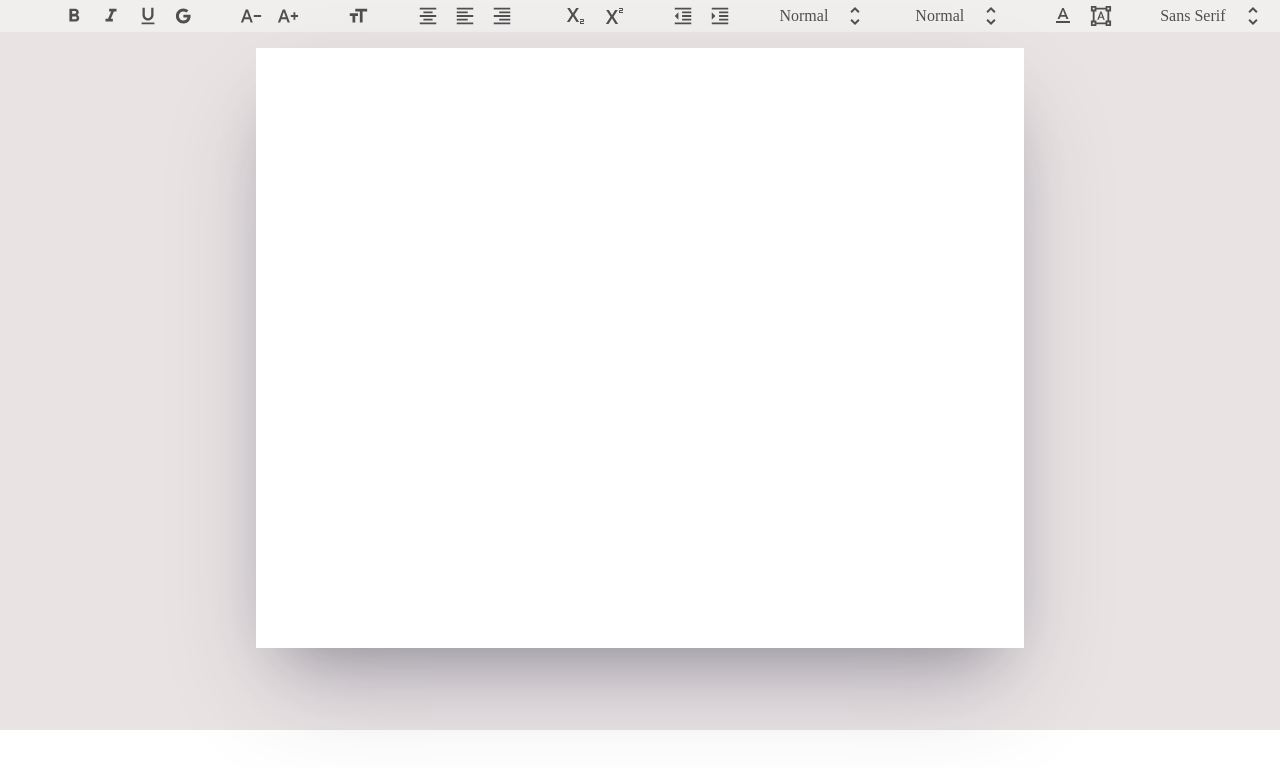
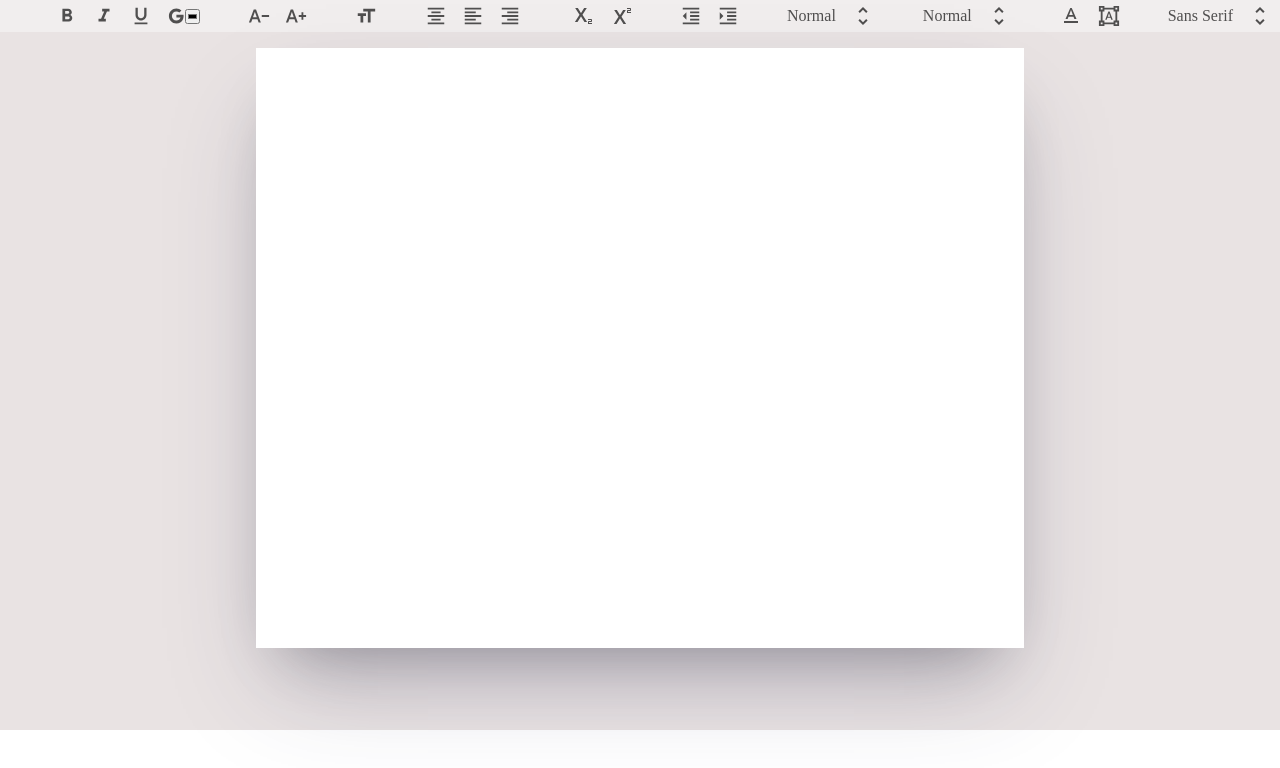
Before and after one commit to Harsh-Jaisw/worddoc, a React (Vite) app in the folder worldfile/: page / in a window 1280 px wide. Both pictures are taken after a click on the icon 183 px from the left and 16 px from the top of the page. Shown: the top 768 px of the page. Built offline with nearby package versions, Linux system fonts and the light colour scheme.

Commit message:
new formula added

```diff
--- a/worldfile/src/Home/Home.jsx
+++ b/worldfile/src/Home/Home.jsx
@@ -2,7 +2,7 @@ import React, { useState } from "react";
 import Navbar from "../Navbar/Navbar";
 import style from "./Home.module.css";
 
-function Home() {
+function Home(props) {
     const [selectedWord, setSelectedWord] = useState('');
 
   function handleSelection() {
@@ -12,74 +12,57 @@ function Home() {
   }
 
   function handleBold() {
-    const selection = window.getSelection();
-    const range = selection.getRangeAt(0);
-    const selectedWord = selection.toString().trim();
-    if (selectedWord) {
-      const newNode = document.createElement('b');
-      newNode.appendChild(document.createTextNode(selectedWord));
-      range.deleteContents();
-      range.insertNode(newNode);
-    }
+    document.execCommand("bold")
   }
   function handleUnderline() {
-    const selection = window.getSelection();
-    const range = selection.getRangeAt(0);
-    const selectedWord = selection.toString().trim();
-    if (selectedWord) {
-      const newNode = document.createElement('u');
-      newNode.appendChild(document.createTextNode(selectedWord));
-      range.deleteContents();
-      range.insertNode(newNode);
-    }
+    document.execCommand("underline")
   }
 
   function handleItalic() {
-    const selection = window.getSelection();
-    const range = selection.getRangeAt(0);
-    const selectedWord = selection.toString().trim();
-    if (selectedWord) {
-      const newNode = document.createElement('i');
-      newNode.appendChild(document.createTextNode(selectedWord));
-      range.deleteContents();
-      range.insertNode(newNode);
-    }
+    document.execCommand("italic")
+
   }
+
   function handlebackgroundhighlight() {
-    const selection = window.getSelection();
-    const range = selection.getRangeAt(0);
-    const selectedWord = selection.toString().trim();
-    if (selectedWord) {
-      const newNode = document.createElement('span');
-      newNode.appendChild(document.createTextNode(selectedWord));
-      newNode.style.backgroundColor = "yellow";
-      range.deleteContents();
-      range.insertNode(newNode);
-    }
+    document.execCommand("backColor","","yellow")
   }
-  function handleFontSizeh2() {
-    const selection = window.getSelection();
-    const range = selection.getRangeAt(0);
-    const selectedWord = selection.toString().trim();
-    if (selectedWord) {
-      const newNode = document.createElement('span');
-      newNode.appendChild(document.createTextNode(selectedWord));
-      newNode.style.font = "  20px arial,serif";
-      range.deleteContents();
-      range.insertNode(newNode);
-    }
+
+  function font1() {
+    document.execCommand("fontSize","","1")
   }
-  function handleFontSizeh1() {
-    const selection = window.getSelection();
-    const range = selection.getRangeAt(0);
-    const selectedWord = selection.toString().trim();
-    if (selectedWord) {
-      const newNode = document.createElement('span');
-      newNode.appendChild(document.createTextNode(selectedWord));
-      newNode.style.font = "  15px arial,serif";
-      range.deleteContents();
-      range.insertNode(newNode);
-    }
+  function font2() {
+    document.execCommand("fontSize","","2")
+  }
+  function font3() {
+    document.execCommand("fontSize","","3")
+  }
+  function font4() {
+    document.execCommand("fontSize","","4")
+  }
+  function font5() {
+    document.execCommand("fontSize","","5")
+  }
+  function font6() {
+    document.execCommand("fontSize","","6")
+  }
+  function font7() {
+    document.execCommand("fontSize","","7")
+  }
+  function handleColor(color) {
+    document.execCommand("foreColor","", color)
+  }
+
+  function handlejustifyCenter(color) {
+    document.execCommand("justifyCenter")
+  }
+  function handlejustifyLeft(color) {
+    document.execCommand("justifyLeft")
+  }
+  function handlejustifyRight(color) {
+    document.execCommand("justifyRight")
+  }
+  function handleremoveFormat(color) {
+    document.execCommand("removeFormat")
   }
 
 
@@ -90,12 +73,21 @@ function Home() {
       handleUnderline={handleUnderline}
       handleItalic={handleItalic}
       handlebackgroundhighlight={ handlebackgroundhighlight}
-      handleFontSizeh2={ handleFontSizeh2}
-     handleFontSizeh1={handleFontSizeh1}
-      // handleflexend={handleflexend}
+      font1={font1}
+      font2={font2}
+      font3={font3}
+      font4={font4}
+      font5={font5}
+      font6={font6}
+      font7={font7}
+      handleColor={handleColor}
+    handlejustifyCenter={handlejustifyCenter}
+    handlejustifyLeft={handlejustifyLeft}
+    handlejustifyRight={handlejustifyRight}
+    handleremoveFormat={handleremoveFormat}
       />
       <div className={style.box}>
-      <p className={style.text} onMouseUp={handleSelection} contentEditable={true}>
+      <p className={style.text}  onMouseUp={handleSelection} contentEditable={true}>
 
         </p>
       </div>
--- a/worldfile/src/Navbar/Navbar.jsx
+++ b/worldfile/src/Navbar/Navbar.jsx
@@ -1,4 +1,4 @@
-import React from "react";
+import React, { useState } from "react";
 import FormatBoldIcon from "@mui/icons-material/FormatBold";
 import FormatItalicIcon from "@mui/icons-material/FormatItalic";
 import FormatUnderlinedIcon from "@mui/icons-material/FormatUnderlined";
@@ -11,37 +11,94 @@ import FormatIndentDecreaseIcon from "@mui/icons-material/FormatIndentDecrease";
 import FormatIndentIncreaseIcon from "@mui/icons-material/FormatIndentIncrease";
 import SubscriptIcon from "@mui/icons-material/Subscript";
 import SuperscriptIcon from "@mui/icons-material/Superscript";
-import UnfoldMoreIcon from '@mui/icons-material/UnfoldMore';
+import UnfoldMoreIcon from "@mui/icons-material/UnfoldMore";
 import TextFormatIcon from "@mui/icons-material/TextFormat";
 import FormatShapesIcon from "@mui/icons-material/FormatShapes";
-// import SegmentIcon from "@mui/icons-material/Segment";
-import TextDecreaseIcon from '@mui/icons-material/TextDecrease';
-import TextIncreaseIcon from '@mui/icons-material/TextIncrease';
+import LooksOneIcon from "@mui/icons-material/LooksOne";
+import TextDecreaseIcon from "@mui/icons-material/TextDecrease";
+import TextIncreaseIcon from "@mui/icons-material/TextIncrease";
 import style from "./Navbar.module.css";
+import LooksTwoIcon from "@mui/icons-material/LooksTwo";
+import Looks3Icon from "@mui/icons-material/Looks3";
+import Looks4Icon from "@mui/icons-material/Looks4";
+import Looks5Icon from "@mui/icons-material/Looks5";
+import Looks6Icon from "@mui/icons-material/Looks6";
+function Navbar(props) {
+  const [show, setShow] = useState(false);
+  const [show1, setShow1] = useState(false);
+  const [color, setColor] = useState("");
 
-function Navbar(props) {
+  props.handleColor(color);
+
   return (
     <div className={style.main}>
       <span className={style.container1}>
-        <FormatBoldIcon style={{ fontSize: "22" }} onClick={props.handlebold}/>
-        <FormatItalicIcon style={{ fontSize: "22" }} onClick={props.handleItalic} />
-        <FormatUnderlinedIcon style={{ fontSize: "22" }} onClick={props.handleUnderline} />
-        <GoogleIcon style={{ fontSize: "18" }} />
+        <FormatBoldIcon style={{ fontSize: "22" }} onClick={props.handlebold} />
+        <FormatItalicIcon
+          style={{ fontSize: "22" }}
+          onClick={props.handleItalic}
+        />
+        <FormatUnderlinedIcon
+          style={{ fontSize: "22" }}
+          onClick={props.handleUnderline}
+        />
+        <span className={style.colorbox}>
+          <GoogleIcon
+            style={{ fontSize: "18" }}
+            onClick={() => setShow1(!show1)}
+          />
+          {show1 ? (
+            <>
+              {" "}
+              <input
+                className={style.inputbox}
+                type="color"
+                onChange={(e) => setColor(e.target.value)}
+              />
+            </>
+          ) : null}
+        </span>
       </span>
 
       <span className={style.container1}>
-
-        <TextDecreaseIcon style={{ fontSize: "22" }}  onClick={props.handleFontSizeh1}/>
-        <TextIncreaseIcon style={{ fontSize: "22" }}  onClick={props.handleFontSizeh2}/>
+        <TextDecreaseIcon
+          style={{ fontSize: "22" }}
+          onClick={props.handleFontSizeh1}
+        />
+        <TextIncreaseIcon
+          style={{ fontSize: "22" }}
+          onClick={props.handleFontSizeh2}
+        />
       </span>
       <span className={style.container1}>
-        <FormatSizeIcon style={{ fontSize: "22" }} />
+        <div className={style.fontsizecontainer}>
+          <FormatSizeIcon
+            style={{ fontSize: "22" }}
+            onClick={() => setShow(!show)}
+          />
+          {show ? (
+            <div className={style.fontlist}>
+              <LooksOneIcon onClick={props.font1} />
+              <LooksTwoIcon onClick={props.font2} />
+              <Looks3Icon onClick={props.font3} />
+              <Looks4Icon onClick={props.font4} />
+              <Looks5Icon onClick={props.font5} />
+              <Looks6Icon onClick={props.font6} />
+              <p onClick={props.font7}>7</p>
+            </div>
+          ) : (
+            <></>
+          )}
+        </div>
       </span>
 
       <span className={style.container1}>
-        <FormatAlignCenterIcon style={{ fontSize: "22" }} />
-        <FormatAlignLeftIcon style={{ fontSize: "22" }} />
-        <FormatAlignRightIcon style={{ fontSize: "22" }} />
+        <FormatAlignCenterIcon
+          style={{ fontSize: "22" }}
+          onClick={props.handlejustifyCenter}
+        />
+        <FormatAlignLeftIcon style={{ fontSize: "22" }} onClick={props.handlejustifyLeft}/>
+        <FormatAlignRightIcon style={{ fontSize: "22" }} onClick={props.handlejustifyRight}/>
       </span>
       <span className={style.container1}>
         <SubscriptIcon />
@@ -52,15 +109,15 @@ function Navbar(props) {
         <FormatIndentIncreaseIcon style={{ fontSize: "22" }} />
       </span>
       <span className={style.container1}>
-        <p>Normal</p>
-        <UnfoldMoreIcon />
+        <p >Normal</p>
+        <UnfoldMoreIcon onClick={props.handleremoveFormat}/>
       </span>
       <span className={style.container1}>
         <p>Normal</p>
         <UnfoldMoreIcon />
       </span>
       <span className={style.container1}>
-        <TextFormatIcon onClick={props.handlebackgroundhighlight}/>
+        <TextFormatIcon onClick={props.handlebackgroundhighlight} />
         <FormatShapesIcon style={{ fontSize: "22" }} />
       </span>
       <span className={style.container1}>
--- a/worldfile/src/Navbar/Navbar.module.css
+++ b/worldfile/src/Navbar/Navbar.module.css
@@ -23,3 +23,37 @@ justify-content: center;
 .container1 h2{
     font-size: 18px;
 }
+.fontsizecontainer{
+    display: flex;
+    justify-content: center;
+    align-items: center;
+ flex-direction: row;
+
+}
+.fontlist{
+background-color: rgb(255, 255, 255);
+margin-top: 11rem;
+z-index: 999;
+list-style: none;
+width: 2.5rem;
+display: flex;
+justify-content: center;
+align-items: center;
+flex-direction: column;
+gap: 3px;
+}
+.fontlist li{
+    background-color: rgb(185, 138, 75);
+
+cursor: pointer;
+
+}
+.colorbox{
+    display: flex;
+    justify-content: center;
+    align-items: center;
+}
+.inputbox{
+    width: 15px;
+    height: 15px;
+}
```
Also changed, not shown: 1 other file (tests, documents, lock files or other folders).
